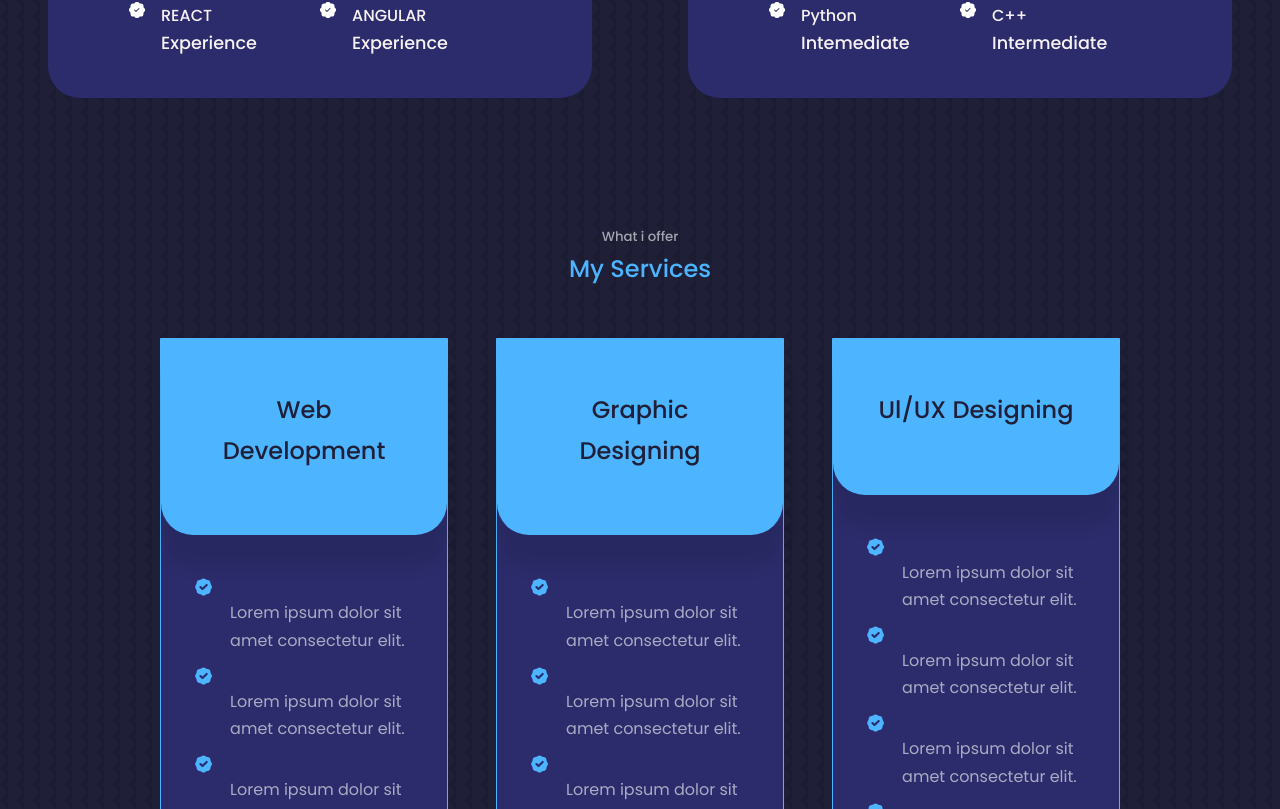
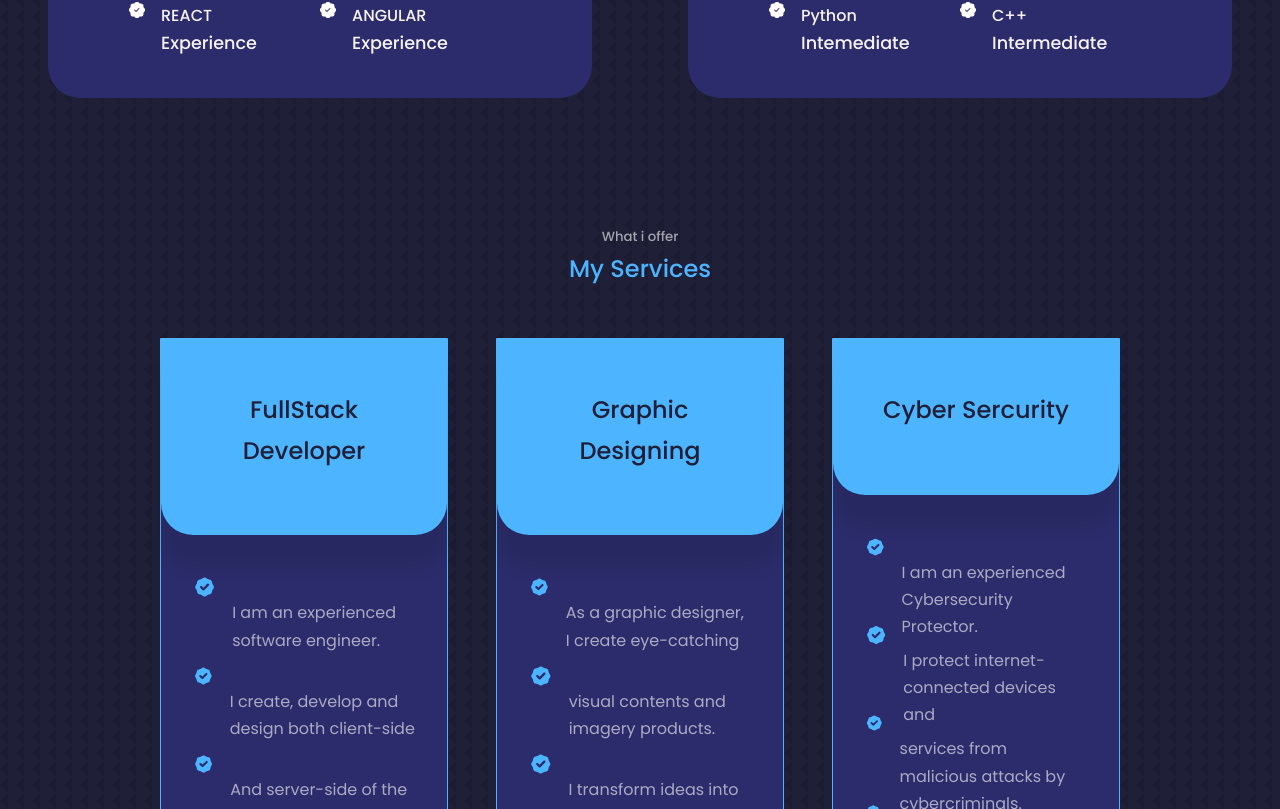
Before and after one commit to christykazi/MYSECONDPORTFILO, a React (Create React App) app: page / in a window 1280 px wide. Shown: the part 1991-2800 px from the top of the page. Built offline with nearby package versions, Linux system fonts and the light colour scheme.

Commit message:
"92% done"

```diff
--- a/src/components/footer/footer.css
+++ b/src/components/footer/footer.css
@@ -65,4 +65,7 @@ small{
     .footer__socials{
         margin-bottom: 2.6rem;
     }
+    .footer__logo{
+        font-size: 1.2rem;
     }
+    }
--- a/src/components/services/Services.jsx
+++ b/src/components/services/Services.jsx
@@ -12,31 +12,31 @@ const Services = () => {
       <div className="container services__container">
         <article className='service'>
         <div className="service__head">
-          <h3> Web Development</h3>
+        <h3>FullStack Developer</h3>
         </div>
 
         <ul className='service__list'>
           <li>
             <HiBadgeCheck
             className='service__list-icon'/>
-            <p>Lorem ipsum dolor sit amet consectetur elit.</p>
+            <p> I am an experienced software engineer.</p>
           </li>
           <li>
             <HiBadgeCheck className='service__list-icon'/>
-            <p>Lorem ipsum dolor sit amet consectetur elit.</p>
+            <p>I create, develop and design both client-side</p>
           </li>
           <li>
             <HiBadgeCheck className='service__list-icon'/>
-            <p>Lorem ipsum dolor sit amet consectetur elit.</p>
+            <p> And server-side of the software application.</p>
           </li>
           <li>
             <HiBadgeCheck className='service__list-icon'/>
-            <p>Lorem ipsum dolor sit amet consectetur elit.</p>
+            <p> I am knowledgeable about design principles,</p>
           </li>
 
           <li>
             <HiBadgeCheck className='service__list-icon'/>
-            <p>Lorem ipsum dolor sit amet consectetur elit.</p>
+            <p>user interfaces,user experiences and database architecture.</p>
           </li>
         </ul>
         </article>
@@ -50,29 +50,29 @@ const Services = () => {
         <ul className='service__list'>
           <li>
             <HiBadgeCheck className='service__list-icon'/>
-            <p>Lorem ipsum dolor sit amet consectetur elit.</p>
+            <p> As a graphic designer,            I create eye-catching </p>
           </li>
 
           <li>
             <HiBadgeCheck
 
             className='service__list-icon'/>
-            <p>Lorem ipsum dolor sit amet consectetur elit.</p>
+            <p>visual contents and imagery products.</p>
           </li>
 
           <li>
             <HiBadgeCheck className='service__list-icon'/>
-            <p>Lorem ipsum dolor sit amet consectetur elit.</p>
+            <p> I transform ideas into creative designs. </p>
           </li>
 
           <li>
             <HiBadgeCheck className='service__list-icon'/>
-            <p>Lorem ipsum dolor sit amet consectetur elit.</p>
+            <p>I assembles together images, typography,</p>
           </li>
 
           <li>
             <HiBadgeCheck className='service__list-icon'/>
-            <p>Lorem ipsum dolor sit amet consectetur elit.</p>
+            <p>or motion graphics to create a piece of design.</p>
           </li>
 
           <li>
@@ -85,31 +85,31 @@ const Services = () => {
 
         <article className='service'>
         <div className="service__head">
-          <h3> Ul/UX Designing</h3>
+          <h3> Cyber Sercurity</h3>
         </div>
 
         <ul className='service__list'>
           <li>
             <HiBadgeCheck className='service__list-icon'/>
-            <p>Lorem ipsum dolor sit amet consectetur elit.</p>
+            <p>I am an experienced Cybersecurity Protector. </p>
           </li>
           <li>
             <HiBadgeCheck className='service__list-icon'/>
-            <p>Lorem ipsum dolor sit amet consectetur elit.</p>
+            <p>I protect internet-connected devices and  </p>
           </li>
           <li>
             <HiBadgeCheck className='service__list-icon'/>
-            <p>Lorem ipsum dolor sit amet consectetur elit.</p>
+            <p>services from malicious attacks by cybercriminals.</p>
           </li>
 
           <li>
             <HiBadgeCheck className='service__list-icon'/>
-            <p>Lorem ipsum dolor sit amet consectetur elit.</p>
+            <p>I protect against phishing schemes, ransomware attacks,</p>
           </li>
 
           <li>
             <HiBadgeCheck className='service__list-icon'/>
-            <p>Lorem ipsum dolor sit amet consectetur elit.</p>
+            <p>identity theft, data breaches, and financial losses.</p>
           </li>
         </ul>
         </article>
--- a/src/components/start/start.css
+++ b/src/components/start/start.css
@@ -134,4 +134,9 @@ p{
    p{
     margin: 1.5rem 0;
    }
+   #cont{
+    display: flex;
+    margin-top: 11rem;
+
+}
     }
```
